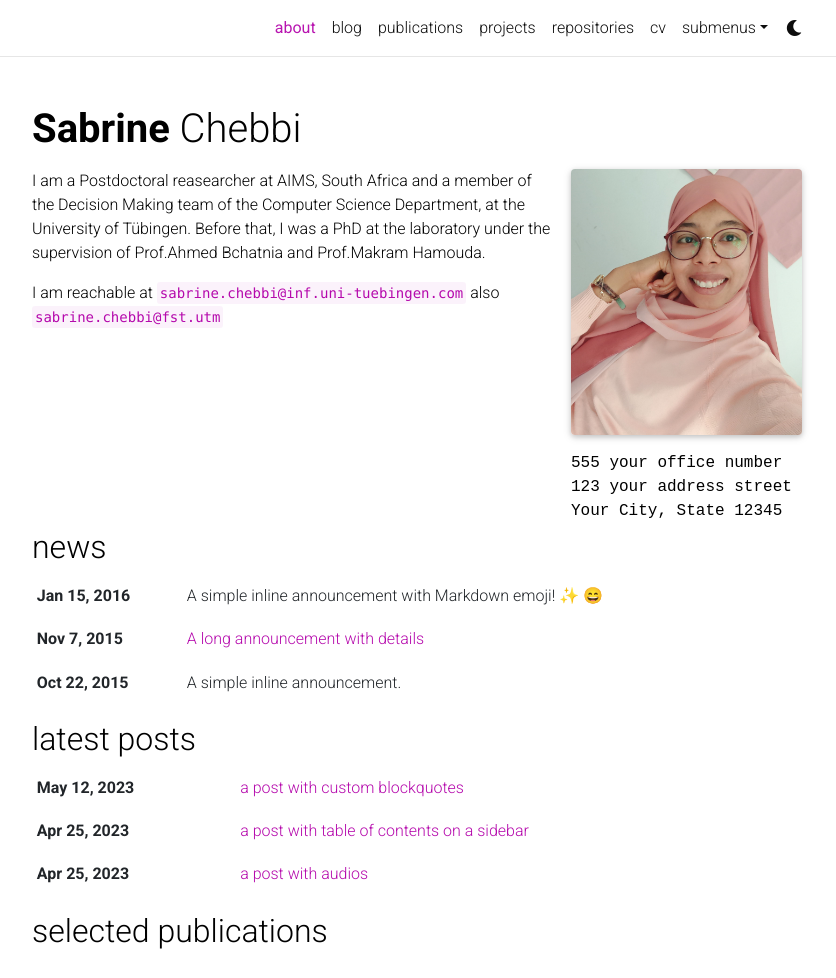
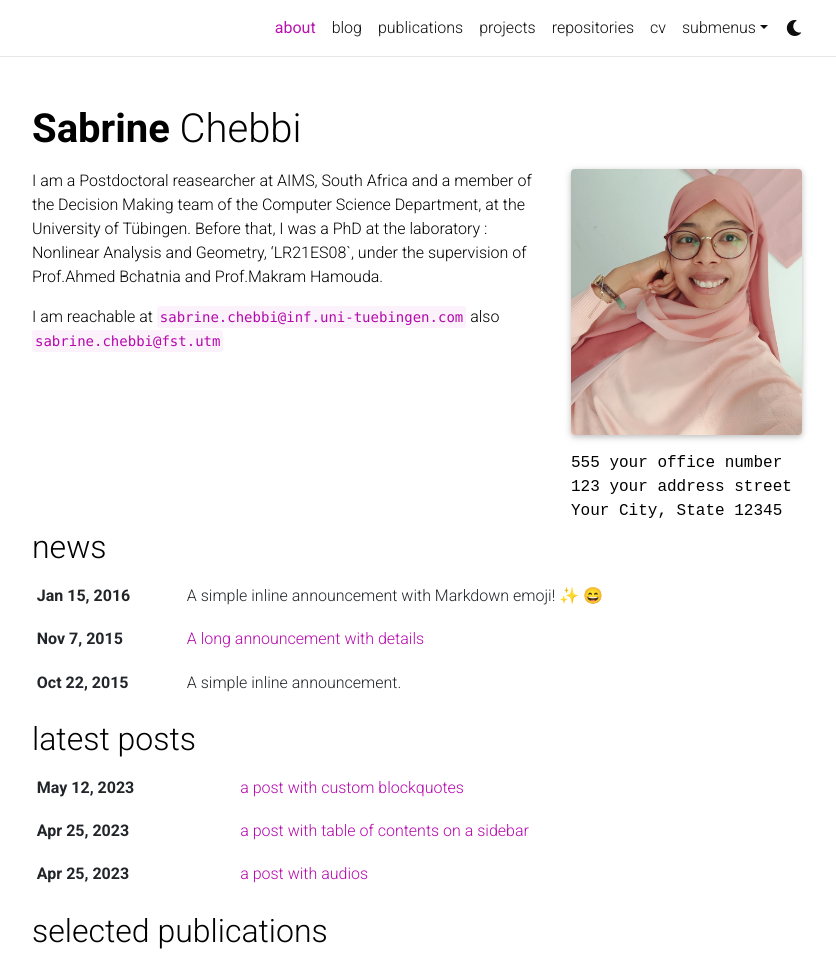
Before and after one commit to Sabrine-stack/Sabrine-stack.github.io, a Jekyll site: the page built from _pages/about.md, in a window 1280 px wide and 1268 px high, cut to the strip 0-978 px from the top of the window. Shown: the whole strip, without its empty margins (223-1059 px from the left). Built offline with Jekyll 4.4.1, drawn with Linux system fonts in a browser that asks for light colours; full-size pictures stand in for the smaller copies a plugin makes; emoji names are drawn with the system emoji font; comment, search, counter and statistics services are not loaded; a style sheet for code colours, icons or effects is not loaded.

Commit message:
Update about.md

```diff
--- a/_pages/about.md
+++ b/_pages/about.md
@@ -19,6 +19,6 @@ selected_papers: true # includes a list of papers marked as "selected={true}"
 social: true  # includes social icons at the bottom of the page
 ---
 
-I am a Postdoctoral reasearcher at AIMS, South Africa and a member of the Decision Making team of the Computer Science Department, at the University of Tübingen. Before that, I was a PhD at the laboratory under the supervision of Prof.Ahmed Bchatnia and Prof.Makram Hamouda.
+I am a Postdoctoral reasearcher at AIMS, South Africa and a member of the Decision Making team of the Computer Science Department, at the University of Tübingen. Before that, I was a PhD at the laboratory : Nonlinear Analysis and Geometry, 'LR21ES08`, under the supervision of Prof.Ahmed Bchatnia and Prof.Makram Hamouda.
 
 I am reachable at `sabrine.chebbi@inf.uni-tuebingen.com` also `sabrine.chebbi@fst.utm`
```
